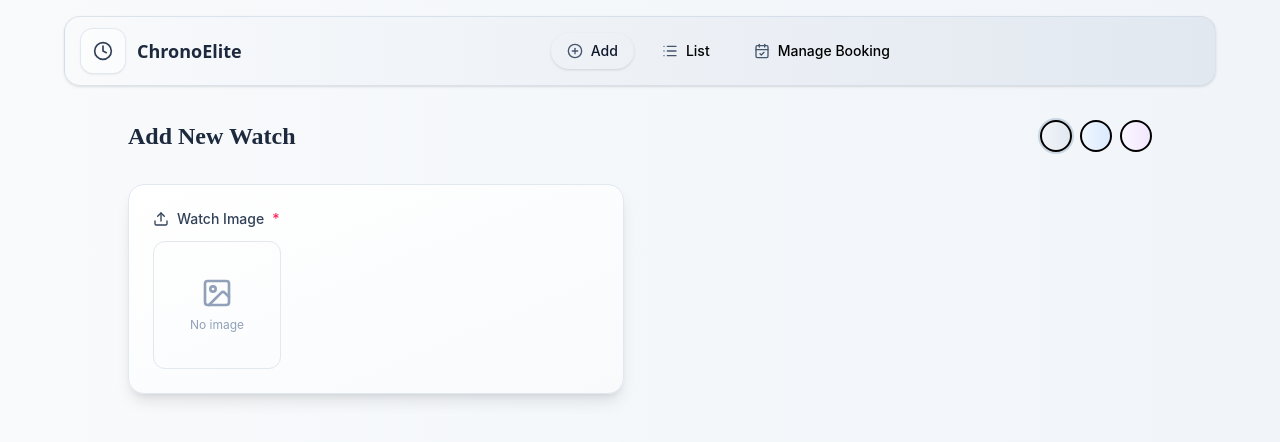
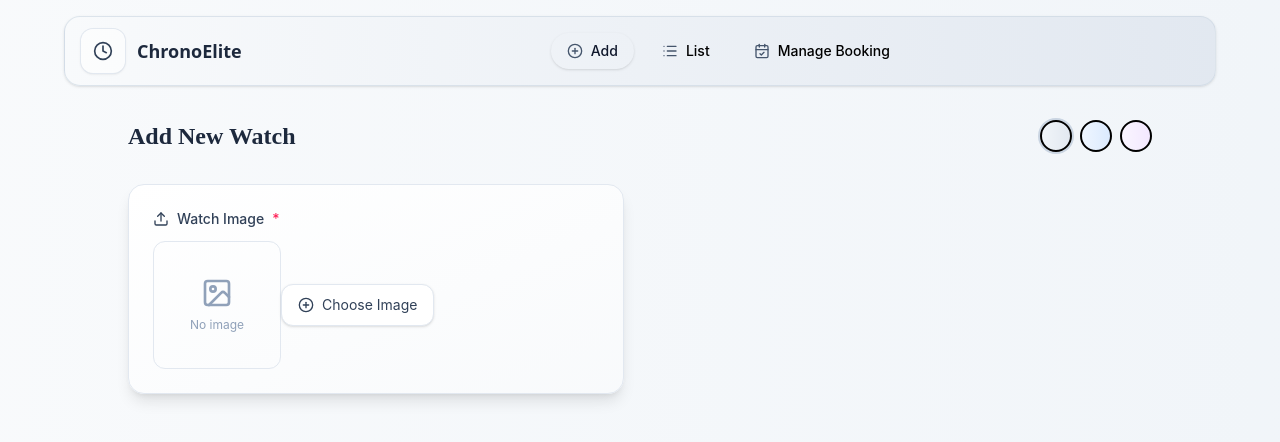
Before and after one commit to ChamalshaInduwara/E-Commerce, a React (Vite) app in the folder admin/: page / in a window 1280 px wide. Shown: the top 442 px of the page. Built offline with nearby package versions, Linux system fonts and the light colour scheme.

Commit message:
Add image selection and removal functionality to AddPage component

```diff
--- a/admin/src/components/AddPage.jsx
+++ b/admin/src/components/AddPage.jsx
@@ -7,7 +7,7 @@
 } from "../assets/dummyStyles";
 import axios from "axios";
 import { toast, ToastContainer } from "react-toastify";
-import { Upload, Image } from "lucide-react";
+import { Upload, Image, PlusCircle, Trash2 } from "lucide-react";
 
 const AddPage = () => {
   const [imageFile, setImageFile] = useState(null);
@@ -165,6 +165,23 @@
                       </div>
                     )}
                   </div>
+
+                  <div className=" flex-1">
+                      <label htmlFor="watch-image" className={classes.uploadButton}>
+                        <PlusCircle className=" w-4 h-4 text-slate-700"/>
+                        <span className="text-slate-700 text-sm">Choose Image
+                        </span>
+                        <input id="watch-image" ref={inputRef} type="file"
+                        accept="image/*" onChange={handleImageChange} className=" hidden"/>
+                      </label>
+
+                      {imagePreviewUrl &&(
+                        <button type="button" onClick={clearFileInput}
+                        className={classes.removeButton}>
+                          <Trash2 className="w-4 h-4 text-slate-600"/> Remove
+                        </button>
+                      )}
+                  </div>
                 </div>
               </div>
             </form>
```
